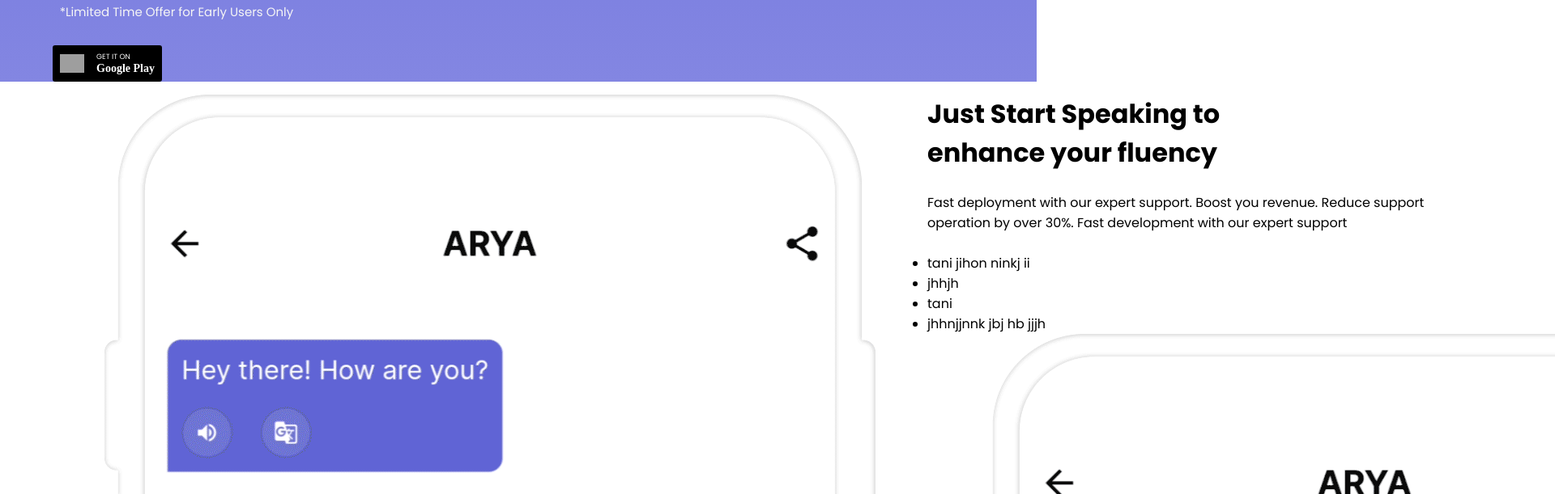
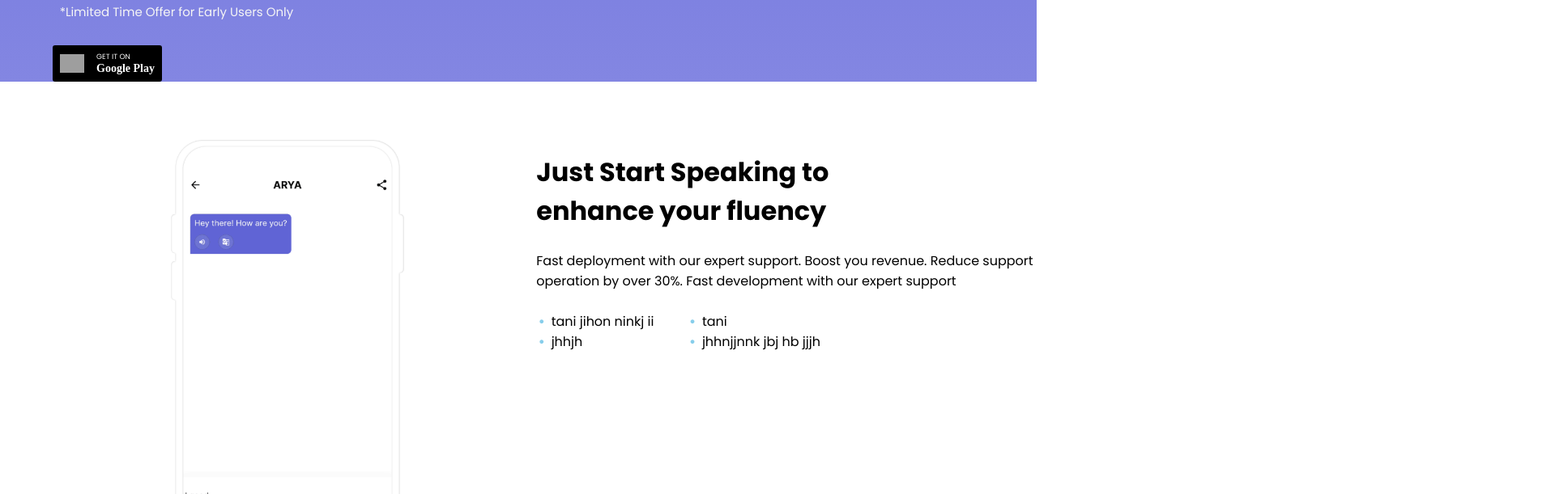
Before and after one commit to tanihka/ninja--study, a React (Create React App) app: page / in a window 1280 px wide. Shown: the part 405-1016 px from the top of the page at 81% size, 1920 px wide, since content can reach past the window. Built offline with nearby package versions, Linux system fonts and the light colour scheme; grey boxes are pictures that could not be loaded.

Commit message:
Update slider.css

```diff
--- a/src/components/Slider/slider.css
+++ b/src/components/Slider/slider.css
@@ -1,21 +1,64 @@
 
 
 .glide{
+
+    margin-left: 15%;
+ }
+ .glides{
     display: flex;
-    justify-content: space-between;
-    align-items: center;
-    max-width: 1150px;
-    width: 94%;
-    margin: auto;
+    height: 692px;
+    width:  1440px;
+
+ }
+ .glides-no2{
+    display: flex;
+    margin-left: -2%;
+
+ }
+.glidesname{
+    margin-left: 10%;
+    margin-top: 5%
 }
-.faq-heading{
-    max-width: 550px;
-    width: 94%;
-    margin: auto;
+.glidesname-no2{
+    margin-left: 5%;
+    margin-top: 5%
 }
 
-.glide video{
-    height: 450px;
-    margin: auto;
+.glide img{
+    margin-top: 56px;
+    margin-bottom: 56px;
+    height: 580px;
 
 }
+.glidepoint{
+    display: flex;
+justify-items: center;
+margin-left: 3% ;
+}
+
+.row2{
+
+    margin-left: 10%;
+}
+ul {
+    list-style: none; /* Remove default bullets */
+  }
+
+  ul li::before {
+    content: "\2022";  /* Add content: \2022 is the CSS Code/unicode for a bullet */
+    color: skyblue; /* Change the color */
+    font-weight: bold; /* If you want it to be bold */
+    display: inline-block; /* Needed to add space between the bullet and the text */
+    width: 1em; /* Also needed for space (tweak if needed) */
+    margin-left: -1em; /* Also needed for space (tweak if needed) */
+  }
+
+
+  @media  (max-width: 800px) {
+
+
+    .glide{
+      max-width: 90vw;
+
+    }
+  }
```
